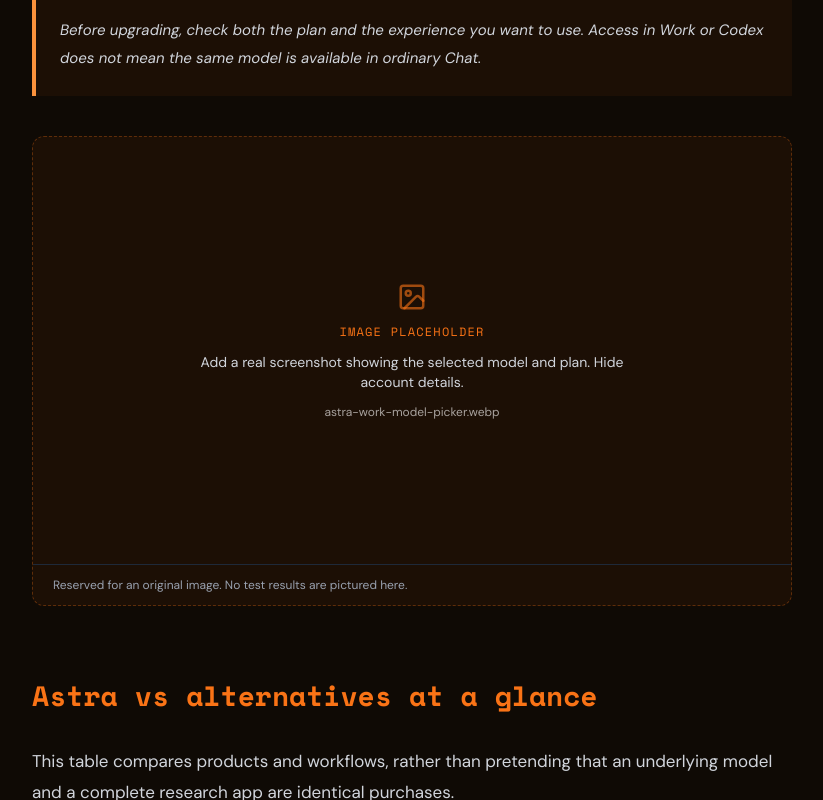
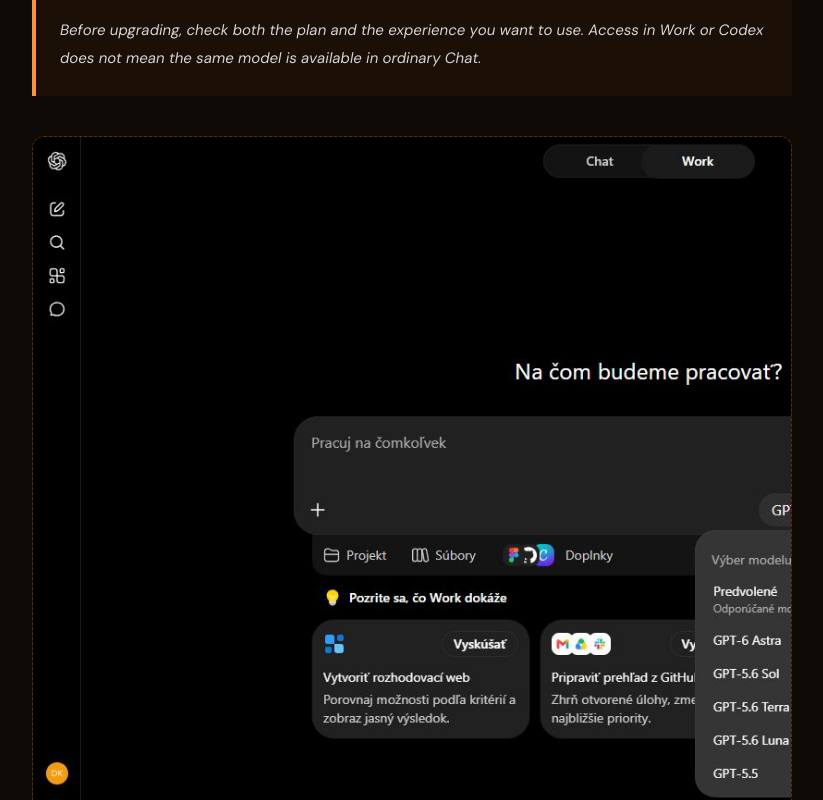
Before and after one commit to domskysolutions-collab/domskysolutions.com, a React (Vite) app: page /comparisons/chatgpt-astra-vs-alternatives in a window 1280 px wide. Shown: the part 2240-3040 px from the top of the page, without its empty margins (320-1143 px from the left). Built offline with nearby package versions, Linux system fonts and the light colour scheme.

Commit message:
Replace Astra model-picker placeholder with original screenshot

```diff
--- a/src/pages/blog/AstraComparison.tsx
+++ b/src/pages/blog/AstraComparison.tsx
@@ -22,7 +22,7 @@ const Source = ({ href, children }: { href: string; children: React.ReactNode })
 // Set src to an uploaded image path to replace each placeholder without changing the layout.
 const images = {
   hero: { src: '', alt: 'ChatGPT Astra, Claude, Gemini and Perplexity comparison', brief: 'Four assistant interfaces arranged on a dark background with cyan and amber accents.', file: 'astra-alternatives-hero.webp' },
-  access: { src: '', alt: 'Astra selected in the ChatGPT Work model picker', brief: 'Add a real screenshot showing the selected model and plan. Hide account details.', file: 'astra-work-model-picker.webp' },
+  access: { src: '/images/astra-work-model-picker.webp', alt: 'GPT-6 Astra selected in ChatGPT Work. Original Slovak interface, captured 22 September 2026.', brief: 'Add a real screenshot showing the selected model and plan. Hide account details.', file: 'astra-work-model-picker.webp' },
   workflow: { src: '', alt: 'The same business brief compared across four AI assistants', brief: 'Add real outputs from the same brief. Label the model, date and plan for each.', file: 'astra-alternatives-workflow.webp' },
 };
 function ArticleImage({ image }: { image: typeof images.hero }) {
```
Also changed, not shown: public/images/astra-work-model-picker.webp (added).
